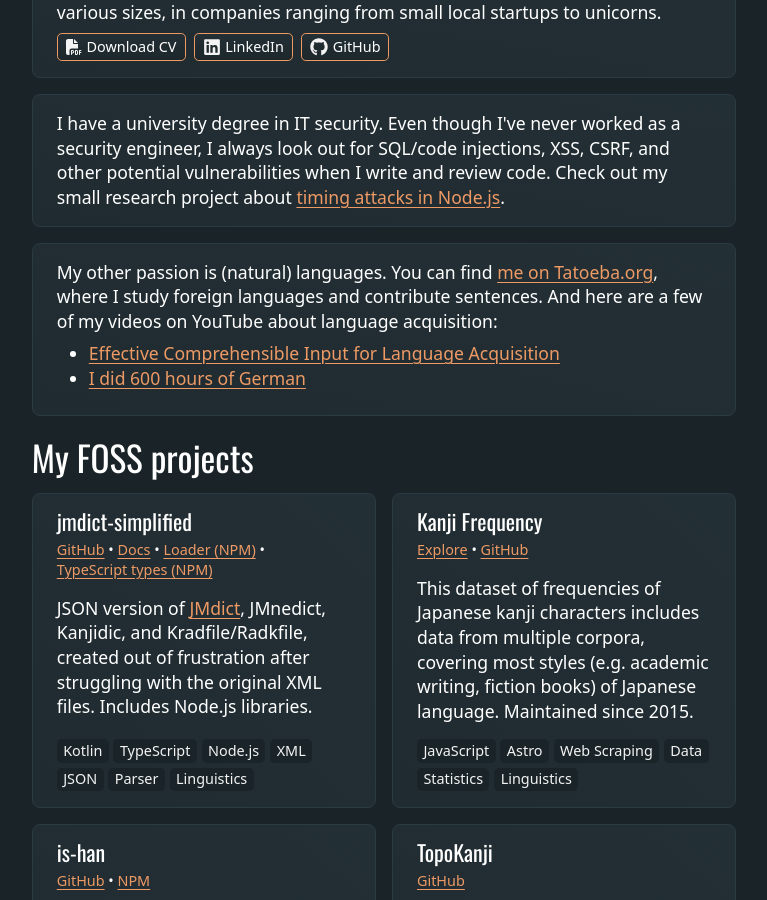
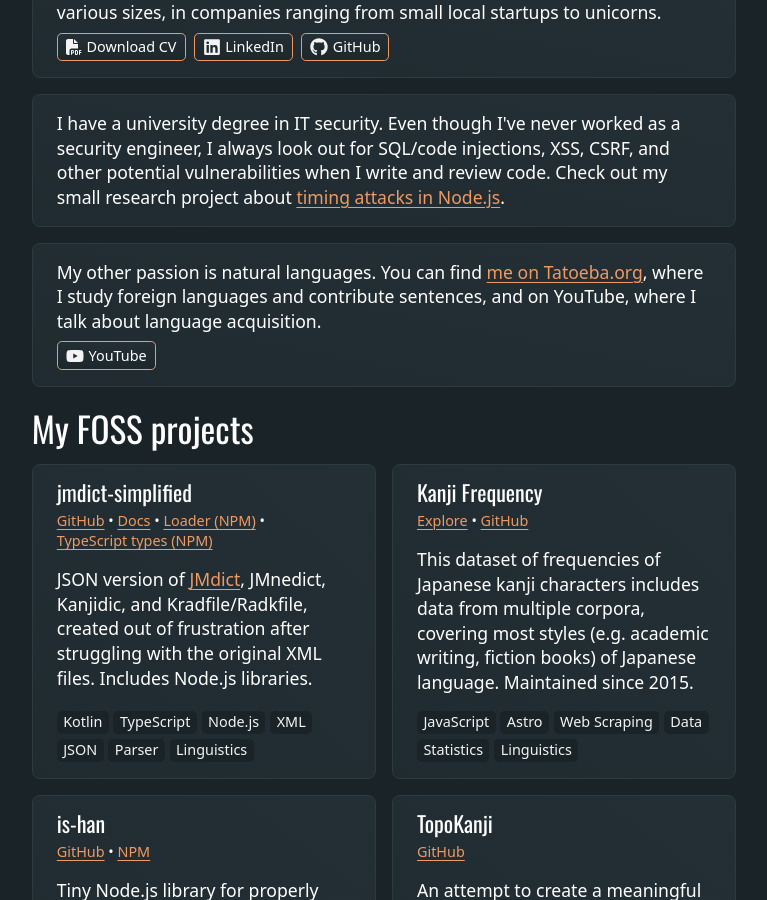
Before and after one commit to scriptin/scriptin.github.io, a Jekyll site: the page built from index.html, in a window 1280 px wide and 900 px high, scrolled down 500 px. Shown: the whole window, without its empty margins (256-1023 px from the left). Built offline with Jekyll 4.4.1, drawn with Linux system fonts in a browser that asks for light colours.

Commit message:
Update into: replace links to YouTube videos with a link to the channel

```diff
--- a/index.html
+++ b/index.html
@@ -72,15 +72,19 @@
         </div>
         <div class="card">
             <p>
-                My other passion is (natural) languages. You can find
+                My other passion is natural languages. You can find
                 <a href="https://tatoeba.org/en/user/profile/scriptin">me on Tatoeba.org</a>,
-                where I study foreign languages and contribute sentences.
-                And here are a few of my videos on YouTube about language acquisition:
-                <ul>
-                    <li><a href="https://youtu.be/kSdlH7Y6fNE" target="_blank">Effective Comprehensible Input for Language Acquisition
-                    </a></li>
-                    <li><a href="https://youtu.be/NthROoxzD9M" target="_blank">I did 600 hours of German</a></li>
-                </ul>
+                where I study foreign languages and contribute sentences, and on YouTube, where
+                I talk about language acquisition.
+            </p>
+            <p class="buttons">
+                <a href="https://www.youtube.com/@DmitryShpika" class="button small">
+                    <svg xmlns="http://www.w3.org/2000/svg" width="18" height="18" viewBox="0 0 576 512">
+                        <!--!Font Awesome Free 6.7.1 by @fontawesome - https://fontawesome.com License - https://fontawesome.com/license/free Copyright 2024 Fonticons, Inc.-->
+                        <path d="M549.7 124.1c-6.3-23.7-24.8-42.3-48.3-48.6C458.8 64 288 64 288 64S117.2 64 74.6 75.5c-23.5 6.3-42 24.9-48.3 48.6-11.4 42.9-11.4 132.3-11.4 132.3s0 89.4 11.4 132.3c6.3 23.7 24.8 41.5 48.3 47.8C117.2 448 288 448 288 448s170.8 0 213.4-11.5c23.5-6.3 42-24.2 48.3-47.8 11.4-42.9 11.4-132.3 11.4-132.3s0-89.4-11.4-132.3zm-317.5 213.5V175.2l142.7 81.2-142.7 81.2z"/>
+                    </svg>
+                    YouTube
+                </a>
             </p>
         </div>
     </div>
```
